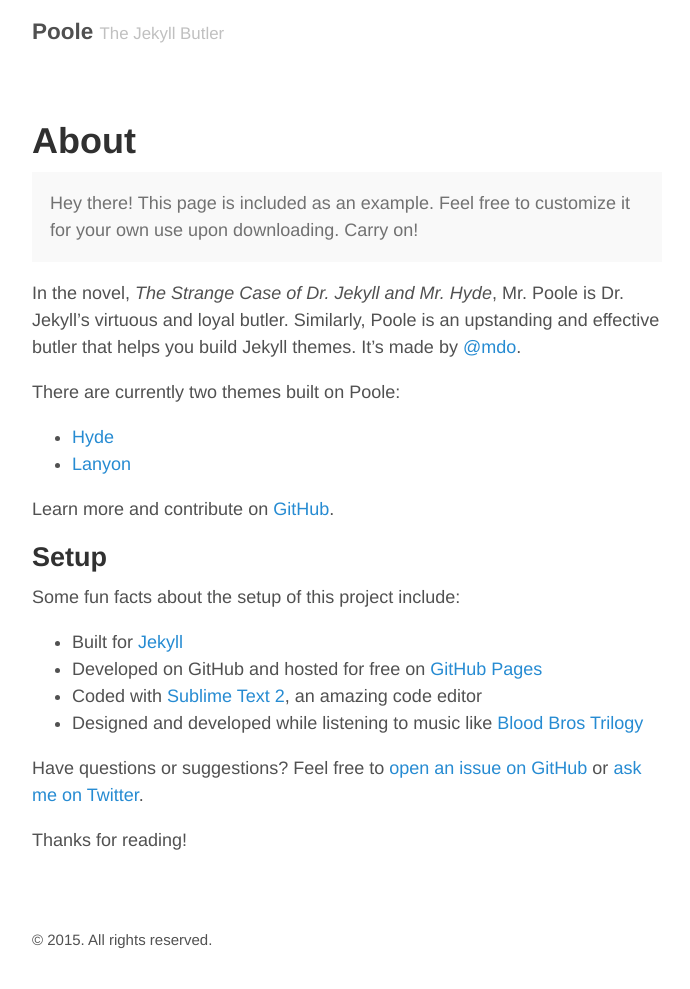
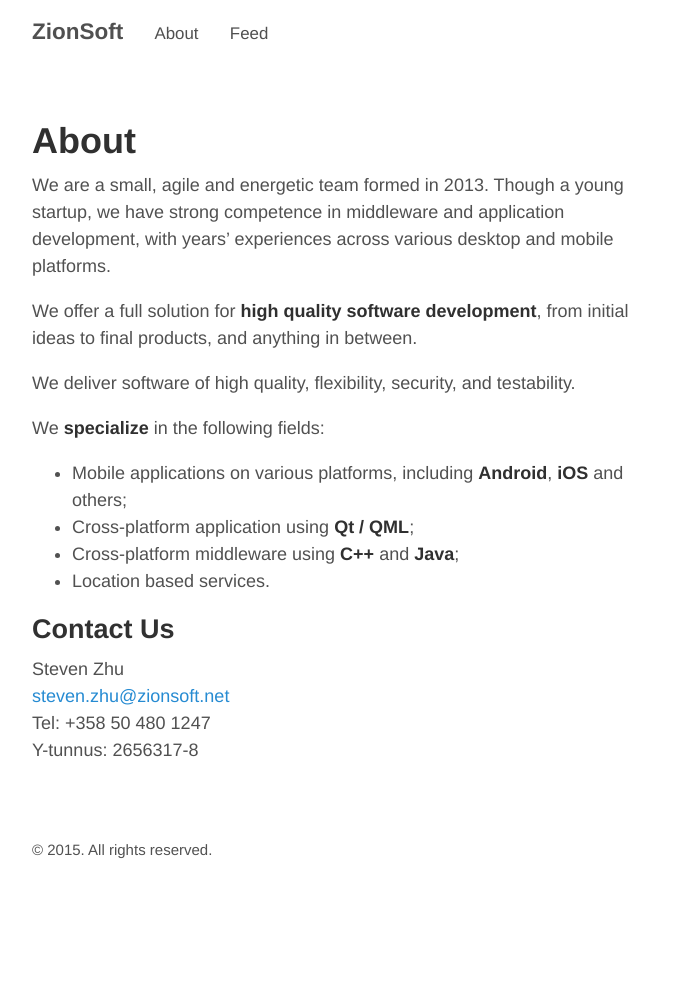
Before and after one commit to ZionSoft/zionsoft.github.io, a Jekyll site: the page built from about.md, in a window 1280 px wide. Shown: the whole page, without its empty margins (293-983 px from the left). Built offline with Jekyll 4.4.1, drawn with Linux system fonts in a browser that asks for light colours; after the commit the page ends 900 px from its top, so only the background shows below that.

Commit message:
Customization.

```diff
--- a/_config.yml
+++ b/_config.yml
@@ -1,15 +1,19 @@
 # Permalinks
 #
 # Use of `relative_permalinks` ensures post links from the index work properly.
-permalink:           pretty
+permalink:           /:year/:month/:title/
 relative_permalinks: true
 
 # Setup
-title:               Poole
-tagline:             The Jekyll Butler
-url:                 http://getpoole.com
+title:               ZionSoft
+tagline:             ZionSoft Services
+url:                 http://www.zionsoft.net/
 paginate:            1
 baseurl:             ""
+
+pages_list:
+  About:             '/about'
+  Feed:              '/atom.xml'
 
 # Assets
 #
@@ -20,11 +24,11 @@ sass:
 
 # About/contact
 author:
-  name:              Mark Otto
-  url:               https://twitter.com/mdo
-  email:             markdotto@gmail.com
+  name:              Xizhi Zhu
+  url:               http://www.zionsoft.net/
+  email:             xizhi.zhu@gmail.com
 
 # Custom vars
-version:             2.0.0
+version:             1.0.0
 github:
-  repo:              https://github.com/poole/poole
+  repo:              https://github.com/xizzhu
--- a/_layouts/default.html
+++ b/_layouts/default.html
@@ -9,7 +9,10 @@
       <header class="masthead">
         <h3 class="masthead-title">
           <a href="{{ site.baseurl }}/" title="Home">{{ site.title }}</a>
-          <small>{{ site.tagline }}</small>
+          {% for page in site.pages_list %}
+            &nbsp;&nbsp;&nbsp;
+            <small><a href="{{ page[1]  }}">{{ page[0] }}</a></small>
+          {% endfor %}
         </h3>
       </header>
 
--- a/about.md
+++ b/about.md
@@ -3,28 +3,21 @@ layout: page
 title: About
 ---
 
-<p class="message">
-  Hey there! This page is included as an example. Feel free to customize it for your own use upon downloading. Carry on!
-</p>
+We are a small, agile and energetic team formed in 2013. Though a young startup, we have strong competence in middleware and application development, with years’ experiences across various desktop and mobile platforms.
 
-In the novel, *The Strange Case of Dr. Jekyll and Mr. Hyde*, Mr. Poole is Dr. Jekyll's virtuous and loyal butler. Similarly, Poole is an upstanding and effective butler that helps you build Jekyll themes. It's made by [@mdo](https://twitter.com/mdo).
+We offer a full solution for **high quality software development**, from initial ideas to final products, and anything in between.
 
-There are currently two themes built on Poole:
+We deliver software of high quality, flexibility, security, and testability.
 
-* [Hyde](http://hyde.getpoole.com)
-* [Lanyon](http://lanyon.getpoole.com)
+We **specialize** in the following fields:
 
-Learn more and contribute on [GitHub](https://github.com/poole).
+* Mobile applications on various platforms, including **Android**, **iOS** and others;
+* Cross-platform application using **Qt / QML**;
+* Cross-platform middleware using **C++** and **Java**;
+* Location based services.
 
-## Setup
-
-Some fun facts about the setup of this project include:
-
-* Built for [Jekyll](http://jekyllrb.com)
-* Developed on GitHub and hosted for free on [GitHub Pages](https://pages.github.com)
-* Coded with [Sublime Text 2](http://sublimetext.com), an amazing code editor
-* Designed and developed while listening to music like [Blood Bros Trilogy](https://soundcloud.com/maddecent/sets/blood-bros-series)
-
-Have questions or suggestions? Feel free to [open an issue on GitHub](https://github.com/poole/poole/issues/new) or [ask me on Twitter](https://twitter.com/mdo).
-
-Thanks for reading!
+## Contact Us
+Steven Zhu<br/>
+[steven.zhu@zionsoft.net](mailto:steven.zhu@zionsoft.net)<br/>
+Tel: +358 50 480 1247<br/>
+Y-tunnus: 2656317-8
```
Also changed, not shown: README.md, public/apple-touch-icon-precomposed.png, public/favicon.ico.
